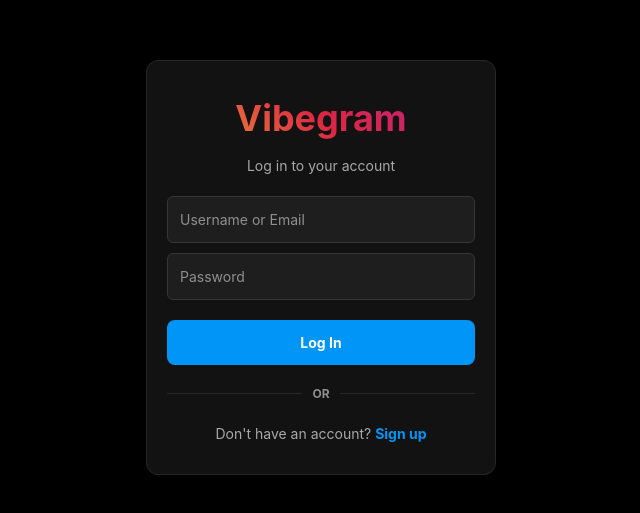
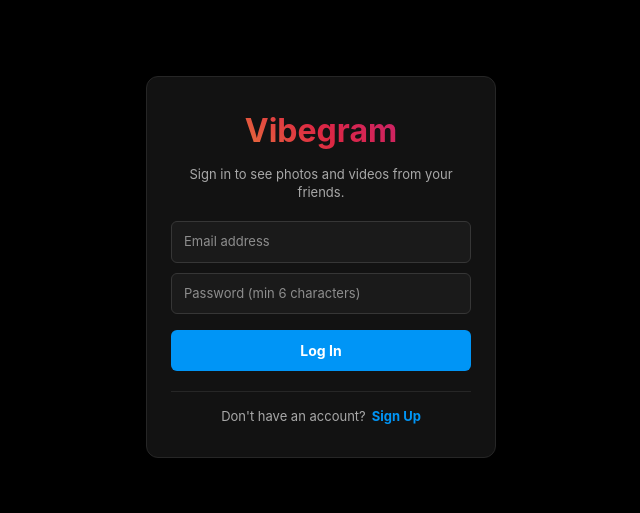
Before and after one commit to itsmeraj993928-cmd/vibegram, a React (Vite) app: page / in a window 1280 px wide. Shown: the part 133-646 px from the top of the page, without its empty margins (319-959 px from the left). Built offline with nearby package versions, Linux system fonts and the light colour scheme; a web font is replaced by a local one.

Commit message:
Update Auth.tsx

```diff
--- a/src/Auth.tsx
+++ b/src/Auth.tsx
@@ -1,53 +1,95 @@
 import React, { useState } from 'react';
+import { auth, db } from './firebase';
+import { createUserWithEmailAndPassword, signInWithEmailAndPassword } from 'firebase/auth';
+import { doc, setDoc, getDoc } from 'firebase/firestore';
 
 interface AuthProps {
   onLogin: (user: any) => void;
 }
 
 export default function Auth({ onLogin }: AuthProps) {
-  const [isSignUp, setIsSignUp] = useState(false);
-  const [formData, setFormData] = useState({
-    fullName: '',
-    username: '',
-    email: '',
-    password: ''
-  });
+  const [isLogin, setIsLogin] = useState(true);
+  const [email, setEmail] = useState('');
+  const [password, setPassword] = useState('');
+  const [username, setUsername] = useState('');
+  const [fullName, setFullName] = useState('');
+  const [error, setError] = useState('');
+  const [loading, setLoading] = useState(false);
 
-  const handleChange = (e: React.ChangeEvent<HTMLInputElement>) => {
-    setFormData({ ...formData, [e.target.name]: e.target.value });
-  };
+  const handleSubmit = async (e: React.FormEvent) => {
+    e.preventDefault();
+    setError('');
+    setLoading(true);
 
-  const handleSubmit = (e: React.FormEvent) => {
-    e.preventDefault();
-    if (isSignUp) {
-      if (!formData.email || !formData.password || !formData.username) {
-        alert('Kripya saari details bharein!');
-        return;
+    try {
+      if (isLogin) {
+        // Real Firebase Login
+        const userCredential = await signInWithEmailAndPassword(auth, email, password);
+        const firebaseUser = userCredential.user;
+
+        // Fetch user metadata from Firestore
+        const userDocRef = doc(db, 'users', firebaseUser.uid);
+        const userDoc = await getDoc(userDocRef);
+
+        let userData = {
+          uid: firebaseUser.uid,
+          email: firebaseUser.email,
+          username: email.split('@')[0],
+          name: email.split('@')[0],
+          postsCount: 0,
+          followersCount: 0,
+          followingCount: 0,
+          avatar: `https://api.dicebear.com/7.x/avataaars/svg?seed=${firebaseUser.uid}`
+        };
+
+        if (userDoc.exists()) {
+          userData = { ...userData, ...userDoc.data() };
+        }
+
+        localStorage.setItem('vibegram_user', JSON.stringify(userData));
+        onLogin(userData);
+      } else {
+        // Real Firebase Sign Up
+        if (!username.trim() || !fullName.trim()) {
+          setError('Please fill in all fields.');
+          setLoading(false);
+          return;
+        }
+
+        const userCredential = await createUserWithEmailAndPassword(auth, email, password);
+        const firebaseUser = userCredential.user;
+
+        const newUserProfile = {
+          uid: firebaseUser.uid,
+          email: firebaseUser.email,
+          username: username.trim().toLowerCase(),
+          name: fullName.trim(),
+          bio: 'Vibegram Explorer ✨',
+          postsCount: 0,
+          followersCount: 0,
+          followingCount: 0,
+          avatar: `https://api.dicebear.com/7.x/avataaars/svg?seed=${username.trim()}`
+        };
+
+        // Save profile to Firestore Database
+        await setDoc(doc(db, 'users', firebaseUser.uid), newUserProfile);
+
+        localStorage.setItem('vibegram_user', JSON.stringify(newUserProfile));
+        onLogin(newUserProfile);
       }
-      const user = {
-        name: formData.fullName || formData.username,
-        username: formData.username,
-        email: formData.email,
-        bio: 'Hey there! I am using Vibegram.',
-        avatar: 'https://i.pravatar.cc/150?img=12'
-      };
-      localStorage.setItem('vibegram_user', JSON.stringify(user));
-      onLogin(user);
-    } else {
-      const savedUser = localStorage.getItem('vibegram_user');
-      if (savedUser) {
-        onLogin(JSON.parse(savedUser));
+    } catch (err: any) {
+      console.error(err);
+      if (err.code === 'auth/email-already-in-use') {
+        setError('This email is already registered. Please login instead.');
+      } else if (err.code === 'auth/invalid-credential' || err.code === 'auth/user-not-found' || err.code === 'auth/wrong-password') {
+        setError('Invalid email or password. Please check your credentials.');
+      } else if (err.code === 'auth/weak-password') {
+        setError('Password should be at least 6 characters.');
       } else {
-        const user = {
-          name: formData.username || 'User',
-          username: formData.username || 'user123',
-          email: formData.username + '@vibegram.com',
-          bio: 'Vibegram Explorer ✨',
-          avatar: 'https://i.pravatar.cc/150?img=33'
-        };
-        localStorage.setItem('vibegram_user', JSON.stringify(user));
-        onLogin(user);
+        setError(err.message || 'Authentication failed. Try again.');
       }
+    } finally {
+      setLoading(false);
     }
   };
 
@@ -56,85 +98,61 @@ export default function Auth({ onLogin }: AuthProps) {
       <div style={styles.card}>
         <h1 style={styles.logo}>Vibegram</h1>
         <p style={styles.subtitle}>
-          {isSignUp ? 'Sign up to see photos and videos from your friends.' : 'Log in to your account'}
+          {isLogin ? 'Sign in to see photos and videos from your friends.' : 'Sign up to see photos and videos from your friends.'}
         </p>
 
+        {error && <div style={styles.errorBox}>{error}</div>}
+
         <form onSubmit={handleSubmit} style={styles.form}>
-          {isSignUp && (
+          {!isLogin && (
             <>
               <input
                 type="text"
-                name="fullName"
                 placeholder="Full Name"
-                value={formData.fullName}
-                onChange={handleChange}
+                value={fullName}
+                onChange={(e) => setFullName(e.target.value)}
                 style={styles.input}
                 required
               />
               <input
                 type="text"
-                name="username"
                 placeholder="Username"
-                value={formData.username}
-                onChange={handleChange}
-                style={styles.input}
-                required
-              />
-              <input
-                type="email"
-                name="email"
-                placeholder="Email address"
-                value={formData.email}
-                onChange={handleChange}
+                value={username}
+                onChange={(e) => setUsername(e.target.value)}
                 style={styles.input}
                 required
               />
             </>
           )}
 
-          {!isSignUp && (
-            <input
-              type="text"
-              name="username"
-              placeholder="Username or Email"
-              value={formData.username}
-              onChange={handleChange}
-              style={styles.input}
-              required
-            />
-          )}
-
           <input
-            type="password"
-            name="password"
-            placeholder="Password"
-            value={formData.password}
-            onChange={handleChange}
+            type="email"
+            placeholder="Email address"
+            value={email}
+            onChange={(e) => setEmail(e.target.value)}
             style={styles.input}
             required
           />
 
-          <button type="submit" style={styles.button}>
-            {isSignUp ? 'Sign Up' : 'Log In'}
+          <input
+            type="password"
+            placeholder="Password (min 6 characters)"
+            value={password}
+            onChange={(e) => setPassword(e.target.value)}
+            style={styles.input}
+            required
+          />
+
+          <button type="submit" style={styles.submitBtn} disabled={loading}>
+            {loading ? 'Please wait...' : isLogin ? 'Log In' : 'Sign Up'}
           </button>
         </form>
 
-        <div style={styles.divider}>
-          <span style={styles.dividerLine}></span>
-          <span style={styles.dividerText}>OR</span>
-          <span style={styles.dividerLine}></span>
-        </div>
-
-        <div style={styles.switchBox}>
-          <p>
-            {isSignUp ? "Have an account? " : "Don't have an account? "}
-            <span
-              style={styles.switchText}
-              onClick={() => setIsSignUp(!isSignUp)}
-            >
-              {isSignUp ? 'Log in' : 'Sign up'}
-            </span>
-          </p>
+        <div style={styles.toggleBox}>
+          <span>{isLogin ? "Don't have an account?" : "Have an account?"}</span>
+          <button onClick={() => { setIsLogin(!isLogin); setError(''); }} style={styles.toggleBtn}>
+            {isLogin ? 'Sign Up' : 'Log In'}
+          </button>
         </div>
       </div>
     </div>
@@ -143,56 +161,88 @@ export default function Auth({ onLogin }: AuthProps) {
 
 const styles: { [key: string]: React.CSSProperties } = {
   container: {
+    backgroundColor: '#000000',
+    minHeight: '100vh',
     display: 'flex',
     justifyContent: 'center',
     alignItems: 'center',
-    minHeight: '100vh',
-    backgroundColor: '#000000',
+    padding: '20px',
     color: '#ffffff',
     fontFamily: '-apple-system, BlinkMacSystemFont, "Segoe UI", Roboto, sans-serif'
   },
   card: {
+    backgroundColor: '#121212',
+    border: '1px solid #262626',
+    borderRadius: '12px',
+    padding: '30px 24px',
     width: '100%',
     maxWidth: '350px',
-    padding: '30px 20px',
-    backgroundColor: '#121212',
-    borderRadius: '12px',
-    border: '1px solid #262626',
     textAlign: 'center'
   },
   logo: {
-    fontSize: '36px',
+    fontSize: '32px',
     fontWeight: 'bold',
-    marginBottom: '10px',
     background: 'linear-gradient(45deg, #f09433 0%, #e6683c 25%, #dc2743 50%, #cc2366 75%, #bc1888 100%)',
     WebkitBackgroundClip: 'text',
-    WebkitTextFillColor: 'transparent'
+    WebkitTextFillColor: 'transparent',
+    margin: '0 0 10px 0'
   },
-  subtitle: { color: '#a8a8a8', fontSize: '14px', marginBottom: '20px' },
-  form: { display: 'flex', flexDirection: 'column', gap: '10px' },
+  subtitle: {
+    color: '#a8a8a8',
+    fontSize: '13px',
+    margin: '0 0 20px 0',
+    lineHeight: '1.4'
+  },
+  errorBox: {
+    backgroundColor: 'rgba(237, 73, 86, 0.15)',
+    color: '#ed4956',
+    padding: '10px',
+    borderRadius: '6px',
+    fontSize: '12px',
+    marginBottom: '15px',
+    border: '1px solid rgba(237, 73, 86, 0.3)'
+  },
+  form: {
+    display: 'flex',
+    flexDirection: 'column',
+    gap: '10px'
+  },
   input: {
-    padding: '12px',
+    backgroundColor: '#1a1a1a',
+    border: '1px solid #363636',
     borderRadius: '6px',
-    border: '1px solid #363636',
-    backgroundColor: '#1e1e1e',
+    padding: '10px 12px',
     color: '#ffffff',
-    fontSize: '14px',
+    fontSize: '13px',
     outline: 'none'
   },
-  button: {
-    padding: '12px',
-    borderRadius: '8px',
-    border: 'none',
+  submitBtn: {
     backgroundColor: '#0095f6',
     color: '#ffffff',
+    border: 'none',
+    borderRadius: '6px',
+    padding: '10px',
     fontWeight: 'bold',
     fontSize: '14px',
     cursor: 'pointer',
-    marginTop: '10px'
+    marginTop: '6px'
   },
-  divider: { display: 'flex', alignItems: 'center', margin: '20px 0' },
-  dividerLine: { flex: 1, height: '1px', backgroundColor: '#262626' },
-  dividerText: { padding: '0 10px', color: '#8e8e8e', fontSize: '12px', fontWeight: 'bold' },
-  switchBox: { fontSize: '14px', color: '#a8a8a8' },
-  switchText: { color: '#0095f6', fontWeight: 'bold', cursor: 'pointer' }
+  toggleBox: {
+    marginTop: '20px',
+    paddingTop: '15px',
+    borderTop: '1px solid #262626',
+    fontSize: '13px',
+    color: '#a8a8a8',
+    display: 'flex',
+    justifyContent: 'center',
+    gap: '6px'
+  },
+  toggleBtn: {
+    background: 'none',
+    border: 'none',
+    color: '#0095f6',
+    fontWeight: 'bold',
+    cursor: 'pointer',
+    fontSize: '13px'
+  }
 };
```
